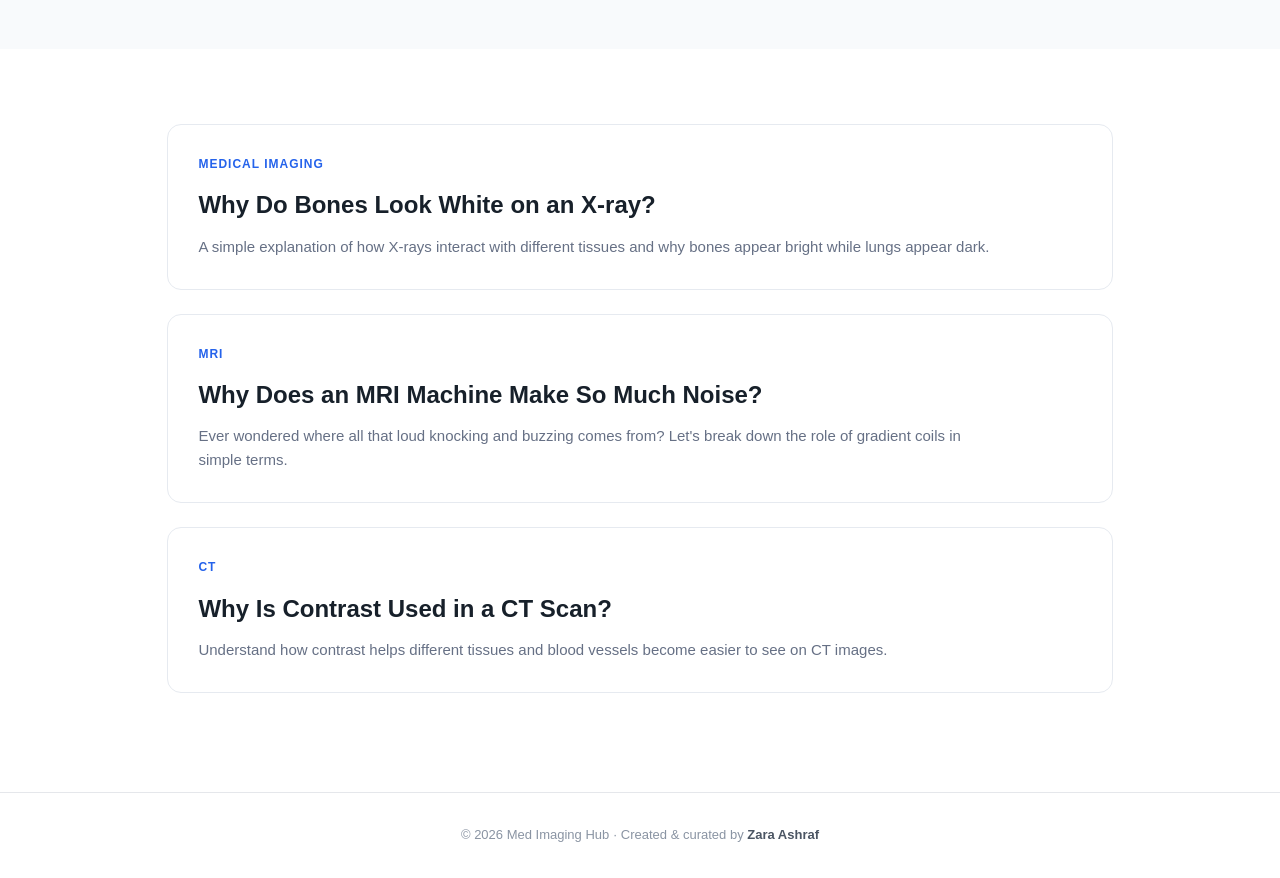
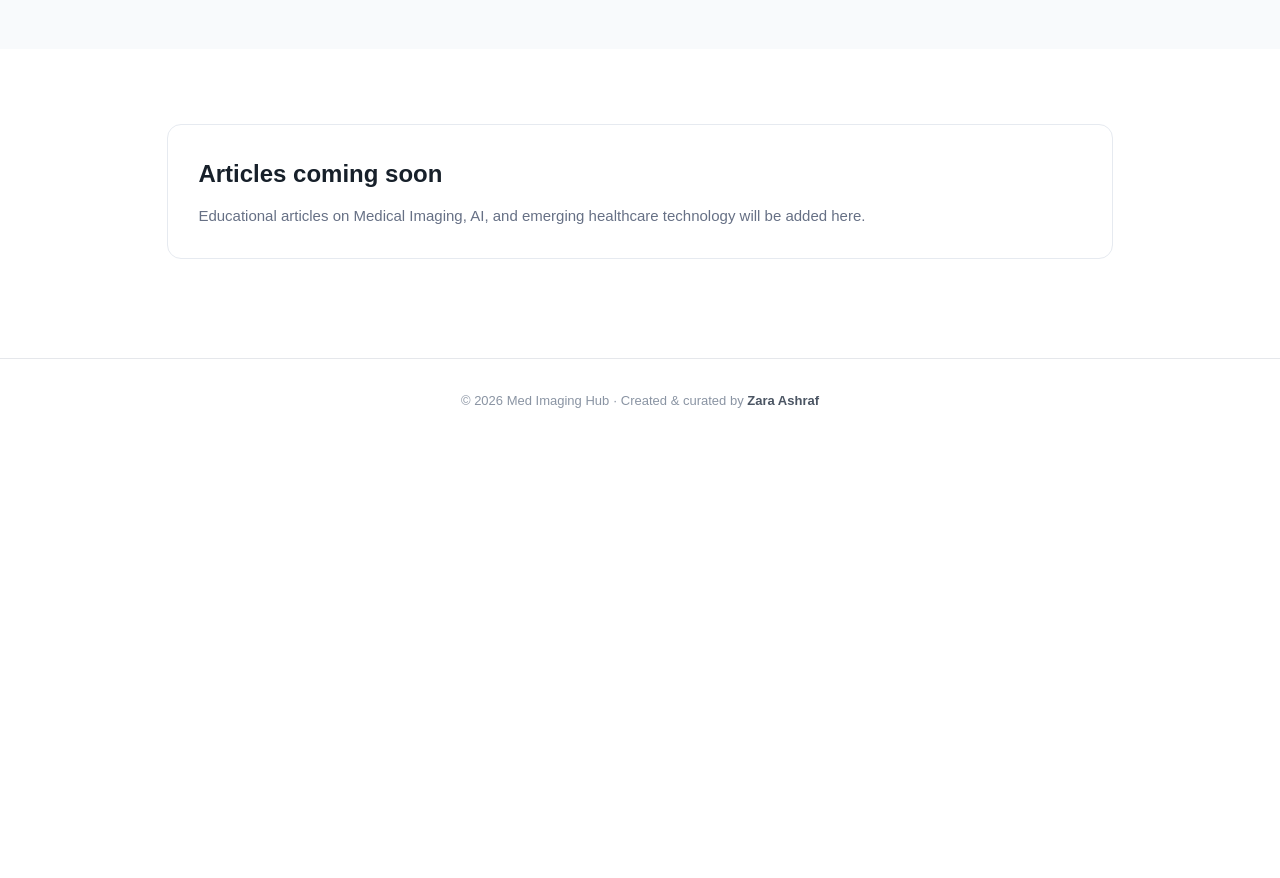
Before and after one commit to zara14ashraf-web/med-imaging-hub, a plain HTML site: page articles.html in a window 1280 px wide. Shown: the part 340-1218 px from the top of the page. After the commit the page ends 800 px from the top, so only its background shows below. Drawn offline with Linux system fonts and the light colour scheme.

Commit message:
Update articles section with placeholder content
Removed existing articles and replaced with a placeholder message about upcoming educational articles.

```diff
--- a/articles.html
+++ b/articles.html
@@ -199,55 +199,18 @@
 
   <main class="articles">
 
-    <article class="article-card">
+  <div class="article-card">
 
-      <div class="article-tag">
-        MEDICAL IMAGING
-      </div>
+    <h2>Articles coming soon</h2>
 
-      <h2>Why Do Bones Look White on an X-ray?</h2>
+    <p>
+      Educational articles on Medical Imaging, AI, and emerging
+      healthcare technology will be added here.
+    </p>
 
-      <p>
-        A simple explanation of how X-rays interact with different
-        tissues and why bones appear bright while lungs appear dark.
-      </p>
+  </div>
 
-    </article>
-
-
-    <article class="article-card">
-
-      <div class="article-tag">
-        MRI
-      </div>
-
-      <h2>Why Does an MRI Machine Make So Much Noise?</h2>
-
-      <p>
-        Ever wondered where all that loud knocking and buzzing comes from?
-        Let's break down the role of gradient coils in simple terms.
-      </p>
-
-    </article>
-
-
-    <article class="article-card">
-
-      <div class="article-tag">
-        CT
-      </div>
-
-      <h2>Why Is Contrast Used in a CT Scan?</h2>
-
-      <p>
-        Understand how contrast helps different tissues and blood vessels
-        become easier to see on CT images.
-      </p>
-
-    </article>
-
-  </main>
-
+</main>
 
   <footer>
     © 2026 Med Imaging Hub · Created & curated by <strong>Zara Ashraf</strong>
```
